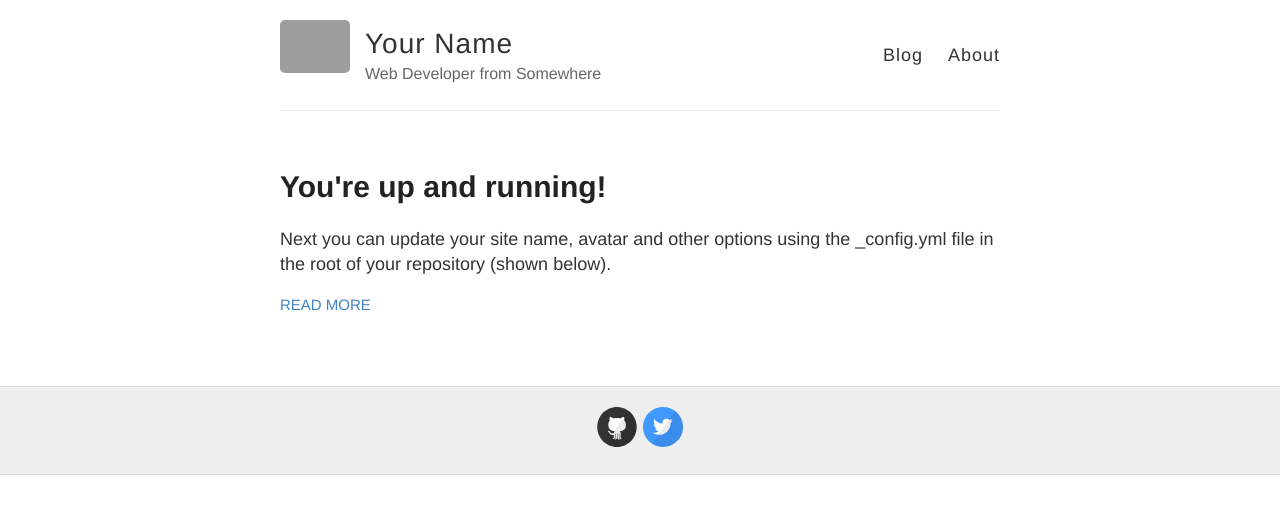
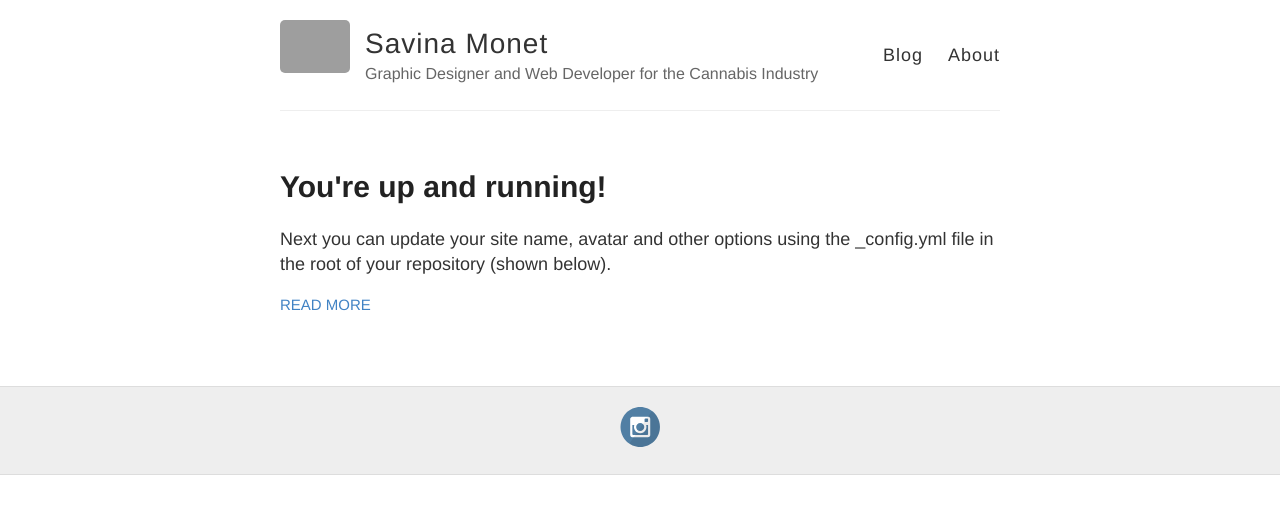
Before and after one commit to savinamonet/Portfolio-Site-of-Savina-Fierro, a Jekyll site: the page built from zygote/index.html, in a window 1280 px wide. Shown: the top 514 px of the page. Built offline with Jekyll 4.4.1, drawn with Linux system fonts in a browser that asks for light colours; some of the changed lines change nothing that is shown; grey boxes are pictures that could not be loaded.

Commit message:
Update Config

```diff
--- a/zygote/_config.yml
+++ b/zygote/_config.yml
@@ -3,10 +3,10 @@
 #
 
 # Name of your site (displayed in the header)
-name: Your Name
+name: Savina Monet
 
 # Short bio or description (displayed in the header)
-description: Web Developer from Somewhere
+description: Graphic Designer and Web Developer for the Cannabis Industry
 
 # URL of your avatar or profile pic (you could use your GitHub profile pic)
 avatar: https://raw.githubusercontent.com/barryclark/jekyll-now/master/images/jekyll-logo.png
@@ -21,12 +21,12 @@ footer-links:
   email:
   facebook:
   flickr:
-  github: barryclark/jekyll-now
-  instagram:
+  github:
+  instagram: savinamonet
   linkedin:
   pinterest:
   rss: # just type anything here for a working RSS icon
-  twitter: jekyllrb
+  twitter:
   stackoverflow: # your stackoverflow profile, e.g. "users/50476/bart-kiers"
   youtube: # channel/<your_long_string> or user/<user-name>
   googleplus: # anything in your profile username that comes after plus.google.com/
@@ -41,13 +41,13 @@ google_analytics:
 
 # Your website URL (e.g. http://barryclark.github.io or http://www.barryclark.co)
 # Used for Sitemap.xml and your RSS feed
-url:
+url: hellomonet.com
 
 # If you're hosting your site at a Project repository on GitHub pages
 # (http://yourusername.github.io/repository-name)
 # and NOT your User repository (http://yourusername.github.io)
 # then add in the baseurl here, like this: "/repository-name"
-baseurl: ""
+baseurl: "/zygote"
 
 #
 # !! You don't need to change any of the configuration flags below !!
```
